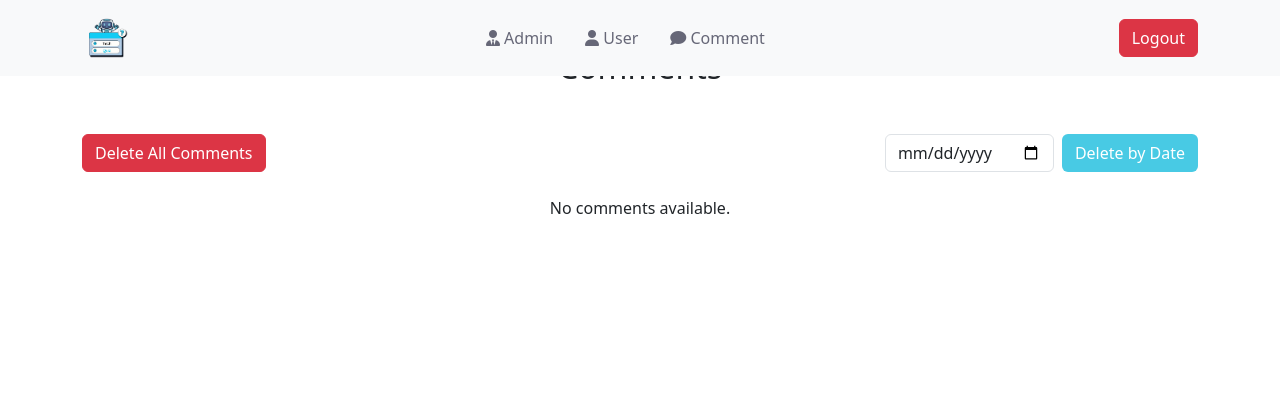
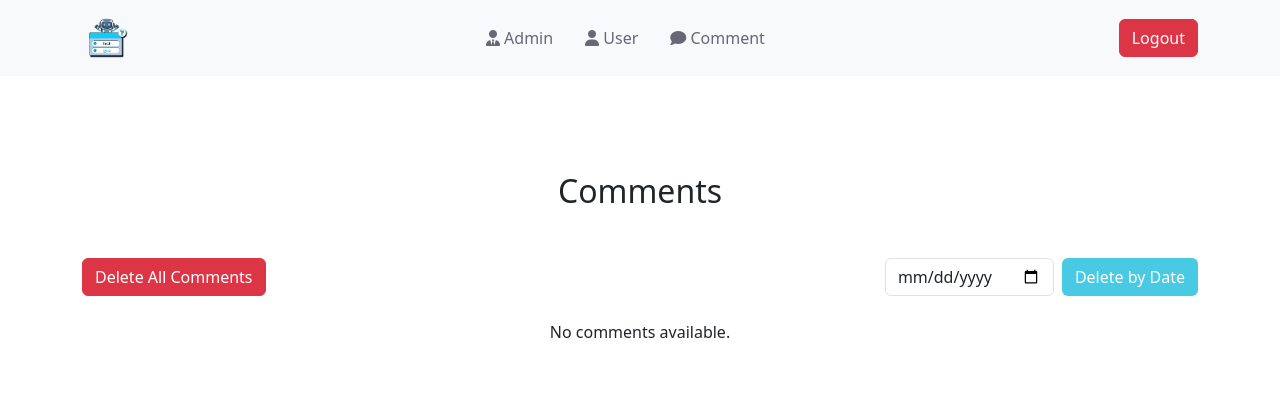
Before and after one commit to ponnya-min/jktechquiz.com, a PHP site: page /admin/comment.php in a window 1280 px wide. Shown: the top 420 px of the page. Run offline with PHP 8.4, Linux system fonts and the light colour scheme; the visitor is signed in with stand-in values (Sample User, id 1); data that the repository does not hold is empty.

Commit message:
Update comment.php for frontend
fixed positon of header

```diff
--- a/admin/comment.php
+++ b/admin/comment.php
@@ -3,6 +3,7 @@ require("../config.php");
 
 require_once "admin_auth_check.php";
 $isLoggedIn = isset($_SESSION['id']);
+
 
 // Pagination
 $limit = 10;
@@ -38,7 +39,7 @@ $conn->close();
 </head>
 
 <body>
-    <nav class="navbar navbar-expand-lg bg-light fixed-top">
+    <nav class="navbar navbar-expand-lg bg-light sticky-top fixed-top">
         <div class="container">
             <a class="navbar-brand me-auto me-sm-auto nav-responsive " href="../index.php"><img alt="logo" width="50" src="img/1-removebg-preview.png" /></a>
             <button class="navbar-toggler" data-bs-toggle="collapse" data-bs-target="#navbarNav">
@@ -56,7 +57,7 @@ $conn->close();
     </nav>
 
     <div class="container py-5">
-        <h2 class="text-center mb-5">Comments</h2>
+        <h2 class="text-center mb-5 mt-5" >Comments</h2>
 
         <div class="d-flex flex-column flex-sm-row justify-content-sm-between align-items-center mb-4 gap-2">
             <div>
```
